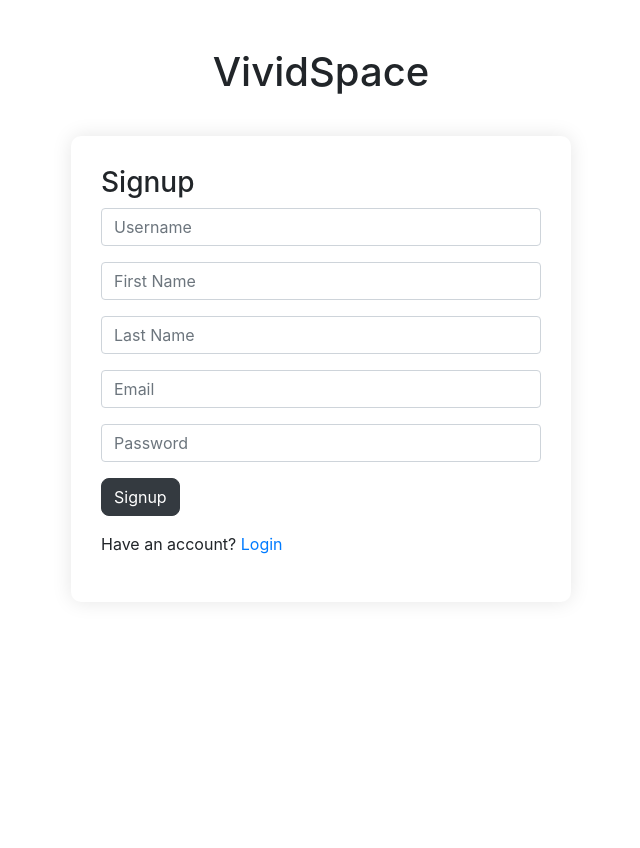
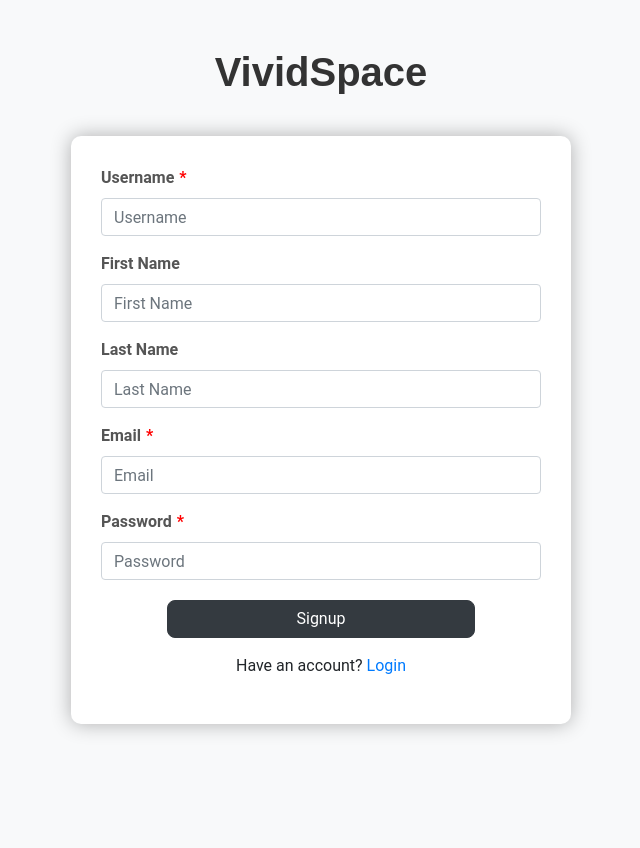
Before and after one commit to Munz10/VividSpace, a CodeIgniter app: page /CW/index.php/signup/index in a window 1280 px wide. Shown: the whole page, without its empty margins (319-959 px from the left). Run offline with CodeIgniter, Linux system fonts and the light colour scheme; some libraries are stand-ins or nearby versions.

Commit message:
sign up form ui changes

```diff
--- a/CodeIgniter_3/application/controllers/Signup.php
+++ b/CodeIgniter_3/application/controllers/Signup.php
@@ -26,8 +26,8 @@ class Signup extends \Restserver\Libraries\REST_Controller {
         $this->form_validation->set_rules('username', 'Username', 'required');
         $this->form_validation->set_rules('email', 'Email', 'required|valid_email');
         $this->form_validation->set_rules('password', 'Password', 'required');
-        $this->form_validation->set_rules('first_name', 'First Name', 'required');
-        $this->form_validation->set_rules('last_name', 'Last Name', 'required');
+        $this->form_validation->set_rules('first_name', 'First Name');
+        $this->form_validation->set_rules('last_name', 'Last Name');
 
         if ($this->form_validation->run() == FALSE) {
             // Return validation errors
--- a/CodeIgniter_3/application/views/signup.php
+++ b/CodeIgniter_3/application/views/signup.php
@@ -3,53 +3,82 @@
 <head>
     <meta charset="UTF-8">
     <title>Signup - VividSpace</title>
-    <!-- Include Bootstrap CSS from CDN -->
     <link rel="stylesheet" href="https://stackpath.bootstrapcdn.com/bootstrap/4.5.2/css/bootstrap.min.css">
     <style>
-        /* Custom CSS to center the form */
+        body {
+            font-family: 'Roboto', sans-serif; /* Set default font */
+            background-color: #f8f9fa; /* Light background color */
+        }
         .container {
             justify-content: center;
             align-items: center;
             height: 100vh;
         }
-        /* Adjusting form width */
         form {
             width: 500px;
             margin: 40px auto 0;
             padding: 30px;
             border-radius: 10px;
-            box-shadow: 0px 0px 20px rgba(0, 0, 0, 0.1); /* Added box-shadow for elevation */
-            background-color: #fff; /* Added background color */
+            box-shadow: 0px 0px 20px rgba(0, 0, 0, 0.3); /* Added box-shadow for elevation */
+            background-color: #fff;
+        }
+        h1 {
+            font-family: 'Montserrat', sans-serif;
+            font-weight: bold;
+            color: #333333;
+            text-align: center;
+            margin-bottom: 30px;
+        }
+        .form-group label {
+            font-weight: bold; /* Make labels bold */
+            color: #555555; /* Darker label color */
         }
         .btn-dark {
             border-radius: 8px;
+            width: 70%;
+            display: block;
+            margin: 20px auto 0;
+        }
+        .mt-3 {
+            text-align: center; /* Center align login link */
+        }
+        .mt-3 a {
+            color: #007bff; /* Blue link color */
+            text-decoration: none; /* Remove underline */
+        }
+        .mt-3 a:hover {
+            text-decoration: underline; /* Add underline on hover */
+        }
+        .required::after {
+            content: '*';
+            color: red;
+            margin-left: 5px;
         }
     </style>
 </head>
 <body>
-    <div class="container mt-5">
-        <h1 class="text-center">VividSpace</h1>
-        <form method="post">
-            <h3>Signup</h3>
+    <div class="container  mt-5">
+        <h1>VividSpace</h1>
+        <form method="post" id="signupForm">
             <div class="form-group">
-                <input type="text" class="form-control" name="username" placeholder="Username" required>
-                <?= form_error('username'); ?>
+                <label for="username">Username<span class="required"></span></label>
+                <input type="text" class="form-control" name="username" id="username" placeholder="Username" required>
             </div>
             <div class="form-group">
-                <input type="text" class="form-control" name="first_name" placeholder="First Name" required>
-                <?= form_error('first_name'); ?>
+                <label for="first_name">First Name</label>
+                <input type="text" class="form-control" name="first_name" id="first_name" placeholder="First Name">
             </div>
             <div class="form-group">
-                <input type="text" class="form-control" name="last_name" placeholder="Last Name" required>
-                <?= form_error('last_name'); ?>
+                <label for="last_name">Last Name</label>
+                <input type="text" class="form-control" name="last_name" id="last_name" placeholder="Last Name">
             </div>
             <div class="form-group">
-                <input type="email" class="form-control" name="email" placeholder="Email" required>
-                <?= form_error('email'); ?>
+                <label for="email">Email<span class="required"></span></label>
+                <input type="email" class="form-control" name="email" id="email" placeholder="Email" required>
             </div>
             <div class="form-group">
-                <input type="password" class="form-control" name="password" placeholder="Password" required>
-                <?= form_error('password'); ?>
+                <label for="password">Password<span class="required"></span></label>
+                <input type="password" class="form-control" name="password" id="password" placeholder="Password" required>
             </div>
             <button type="submit" class="btn btn-dark">Signup</button>
             <p class="mt-3"> Have an account? <a href="<?= site_url('login'); ?>" > Login</a></p>
@@ -57,11 +86,10 @@
     </div>
 
     <script src="https://ajax.googleapis.com/ajax/libs/jquery/3.5.1/jquery.min.js"></script>
-    <script src="https://cdnjs.cloudflare.com/ajax/libs/underscore.js/1.8.3/underscore-min.js"></script>
     <script src="https://cdnjs.cloudflare.com/ajax/libs/backbone.js/1.2.3/backbone-min.js"></script>
     <script>
         var UserModel = Backbone.Model.extend({
-            urlRoot: 'http://localhost/CW/VividSpace/CodeIgniter_3/index.php/signup'
+            urlRoot: '<?= site_url('signup/index_post'); ?>'
         });
 
         $('#signupForm').submit(function(event) {
@@ -85,7 +113,6 @@
                 },
                 error: function(model, response) {
                     console.error('Signup error:', response);
-                    // Handle signup error, display error messages, etc.
                 }
             });
         });
```
